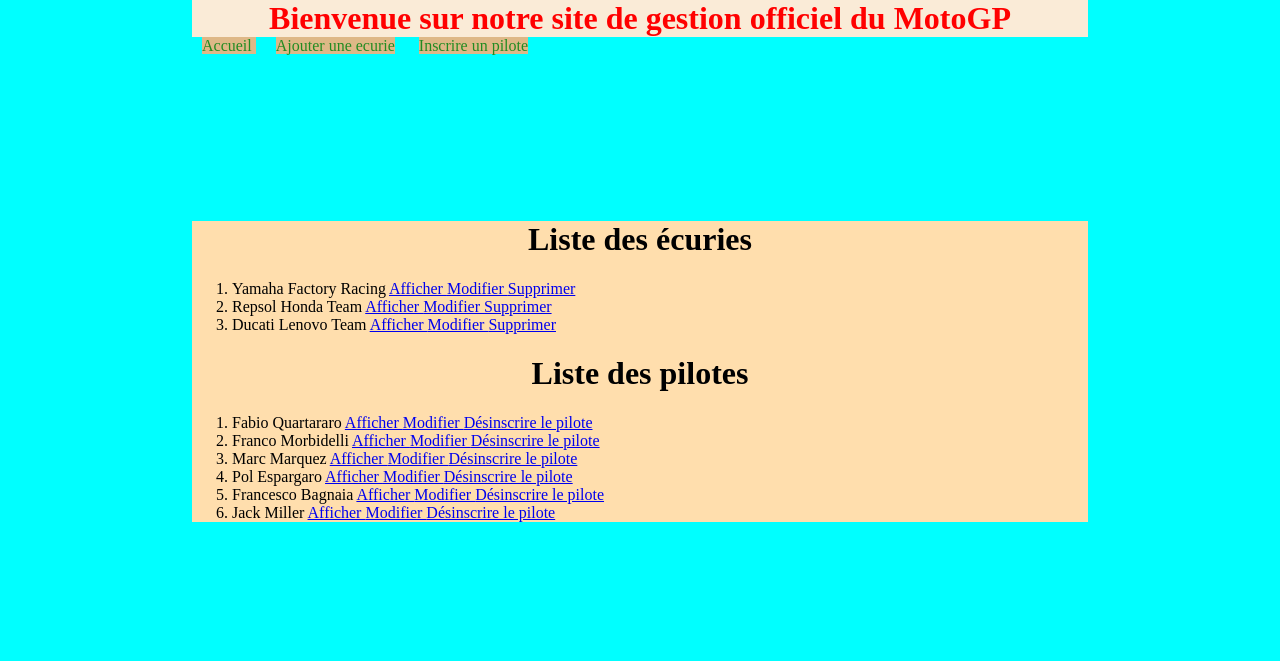
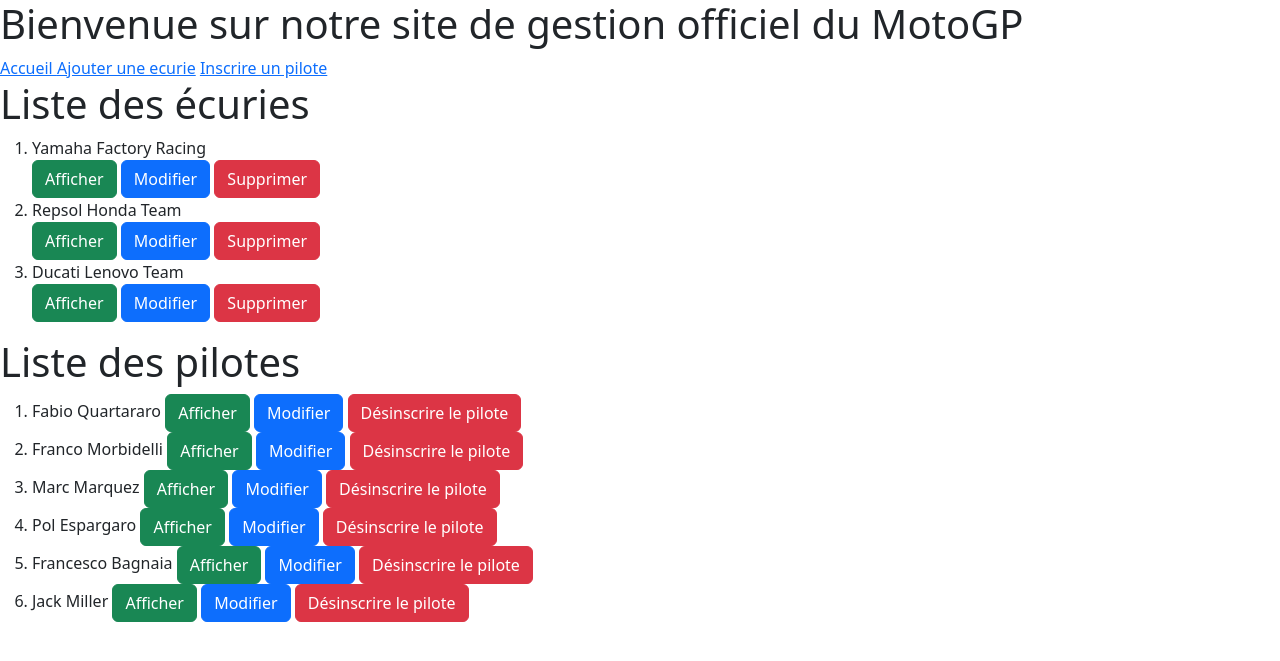
Before and after one commit to Titouan-Gacougnolle/Projet-django, a Django app: page /applimoto/ in a window 1280 px wide. Shown: the top 661 px of the page. Run offline with Django 4.2, Linux system fonts and the light colour scheme; data comes from the database, SQL or seed files in the repository; some libraries are stand-ins or nearby versions.

Commit message:
septieme commit

```diff
--- a/projetmoto/applimoto/static/applimoto/main.css
+++ b/projetmoto/applimoto/static/applimoto/main.css
@@ -1,6 +1,5 @@
 body {
     margin: auto;
-    background-color: aqua;
 }
 
 .entetesite{
--- a/projetmoto/applimoto/templates/applimoto/affiche.html
+++ b/projetmoto/applimoto/templates/applimoto/affiche.html
@@ -5,8 +5,7 @@
 {% endblock %}
 {%block content %}
 
-{{ecurie.date_creation}} créée le {{ecurie.date_creation}}
-
+<p>Voicie l'écurie {{ecurie.nom}}, créée le {{ecurie.date_creation}}, cette écurie appartient à la marque {{ecurie.marque}} et a commme team manager {{ecurie.team_manager}}</p>
 <p>Voici son sponsor officiel : {{ecurie.sponsor}}</p>
 
 {% endblock %}
--- a/projetmoto/applimoto/templates/applimoto/affichepilote.html
+++ b/projetmoto/applimoto/templates/applimoto/affichepilote.html
@@ -5,8 +5,8 @@
 {% endblock %}
 {%block content %}
 
-{{pilote}} de son nom {{pilote.nom}}
 
-<p>Voici son age : {{pilote.age}}</p>
+
+<p>{{pilote.prenom}} {{pilote.nom}} est un pilote de MotoGP agé de {{pilote.age}} ans. Il est actuellement pilote pour l'écurie {{pilote.ecurie}}</p>
 
 {% endblock %}
--- a/projetmoto/applimoto/templates/applimoto/index.html
+++ b/projetmoto/applimoto/templates/applimoto/index.html
@@ -7,15 +7,17 @@
 <h1>Liste des écuries</h1>
 <ol>
     {% for l in liste %}
-    <li>{{l}} <a href="/applimoto/affiche/{{l.id}}">Afficher </a> <a href="/applimoto/update/{{l.id}}">Modifier </a> <a
-            href="/applimoto/delete/{{l.id}}">Supprimer </a></li>
+    <li>{{l}} </li> <a class="btn btn-success" href="/applimoto/affiche/{{l.id}}">Afficher </a>
+        <a class="btn btn-primary" href="/applimoto/update/{{l.id}}">Modifier </a>
+        <a class="btn btn-danger" href="/applimoto/delete/{{l.id}}">Supprimer </a>
     {% endfor %}
 </ol>
 <h1>Liste des pilotes</h1>
 <ol>
     {% for l2 in liste2 %}
-    <li>{{l2}} <a href="/applimoto/affichepilote/{{l2.id}}">Afficher </a> <a href="/applimoto/updatepilote/{{l2.id}}">Modifier </a>
-        <a href="/applimoto/deletepilote/{{l2.id}}">Désinscrire le pilote </a></li>
+    <li>{{l2}} <a class="btn btn-success"href="/applimoto/affichepilote/{{l2.id}}">Afficher </a>
+        <a class="btn btn-primary"href="/applimoto/updatepilote/{{l2.id}}">Modifier </a>
+        <a class="btn btn-danger"href="/applimoto/deletepilote/{{l2.id}}">Désinscrire le pilote </a></li>
     {% endfor %}
 
 </ol>
--- a/projetmoto/applimoto/templates/applimoto/main.html
+++ b/projetmoto/applimoto/templates/applimoto/main.html
@@ -3,7 +3,8 @@
 {% load static %}
 <head>
     <meta charset="UTF-8">
-    <link rel="stylesheet" href="{%static 'applimoto/main.css' %}">
+    <link rel="stylesheet" href="{%static 'applimoto/css/bootstrap.min.css' %}">
+    <link rel="stylesheet" href="{%static 'applimoto/css/style.css' %}">
     <title>{% block title %}Mon Projet Django{% endblock %}</title>
 </head>
 <body>
```
Also changed, not shown: projetmoto/applimoto/static/applimoto/fabio.jpg (deleted).
